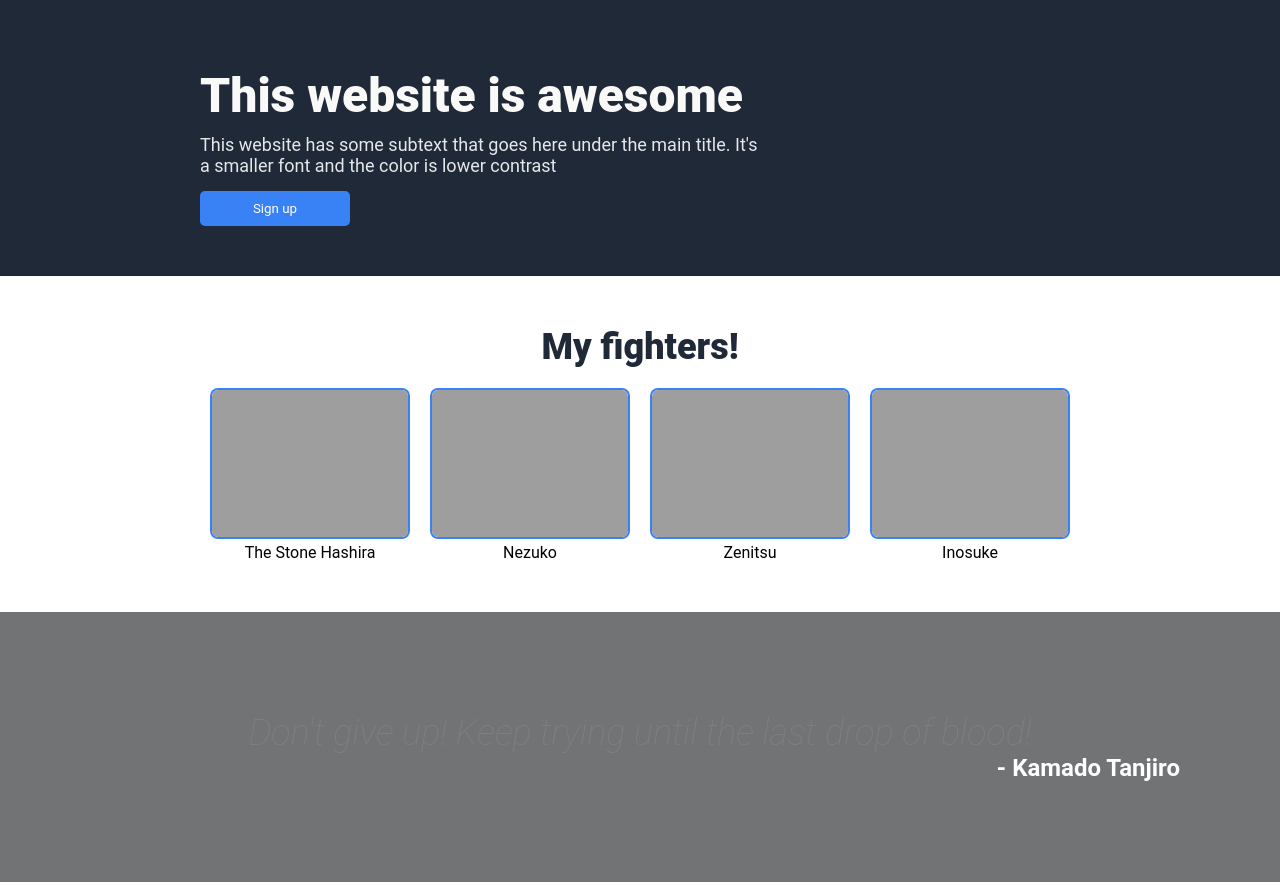
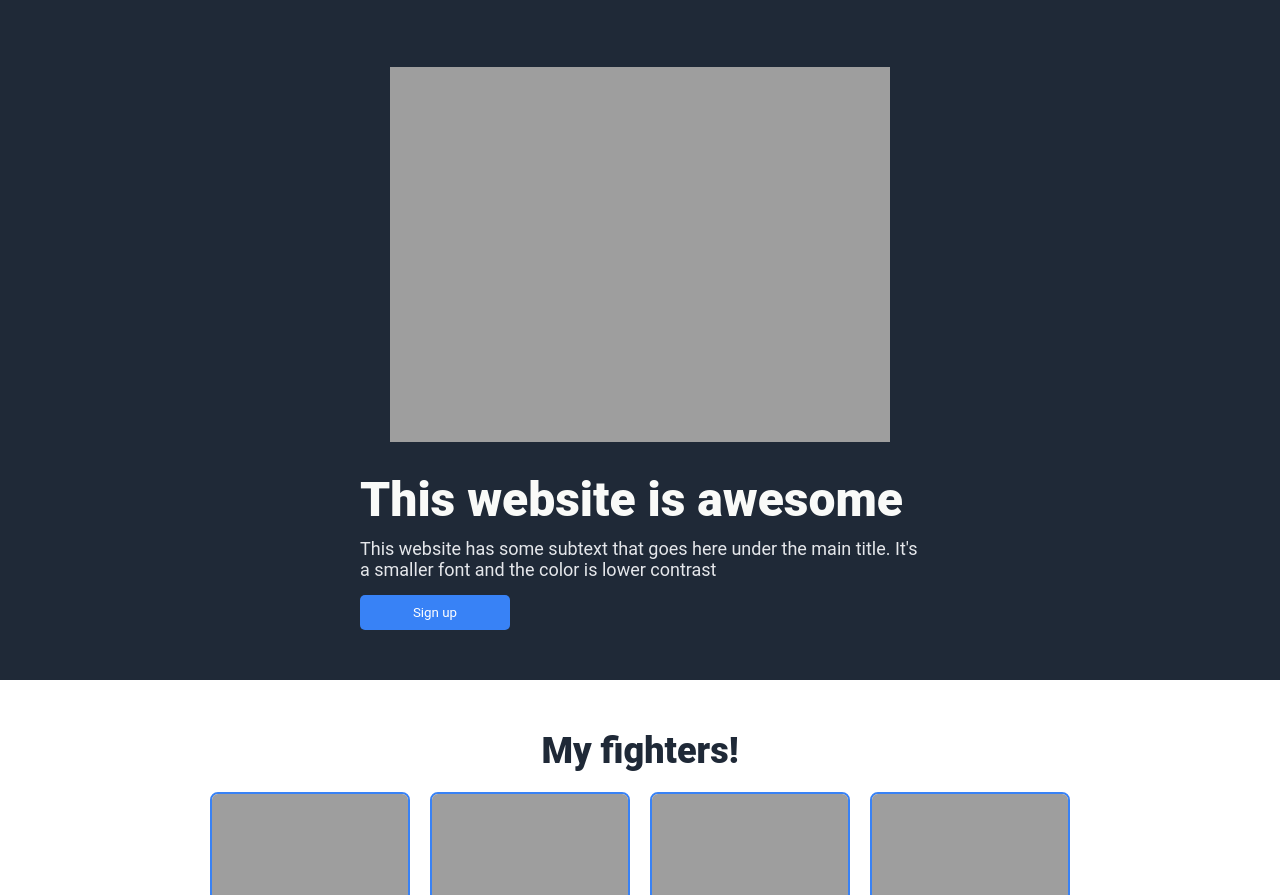
Before and after one commit to Phoenix-Lynix/Landing-Page-Project, a plain HTML site: page index.html in a window 1280 px wide. Shown: the part 117-1012 px from the top of the page. Drawn offline with Linux system fonts and the light colour scheme; the site is published under a folder, as on GitHub Pages, so addresses that start at the root find nothing.

Commit message:
missing images

```diff
--- a/index.html
+++ b/index.html
@@ -25,7 +25,7 @@
         <button type="button">Sign up</button>
     </div>
     <div class="second-item">
-        <img src="/images/hero.png" alt=""/>
+        <img src="images/hero.png" alt=""/>
     </div>
     </div>
 
--- a/style.css
+++ b/style.css
@@ -134,7 +134,7 @@ button {
 /* Quote */
 .quote {
     position: relative;
-    background-image: url('/images/tanjiro_eyes.png');
+    background-image: url('images/tanjiro_eyes.png');
     background-size: cover;
     background-position: center;
     background-repeat: no-repeat;
```
